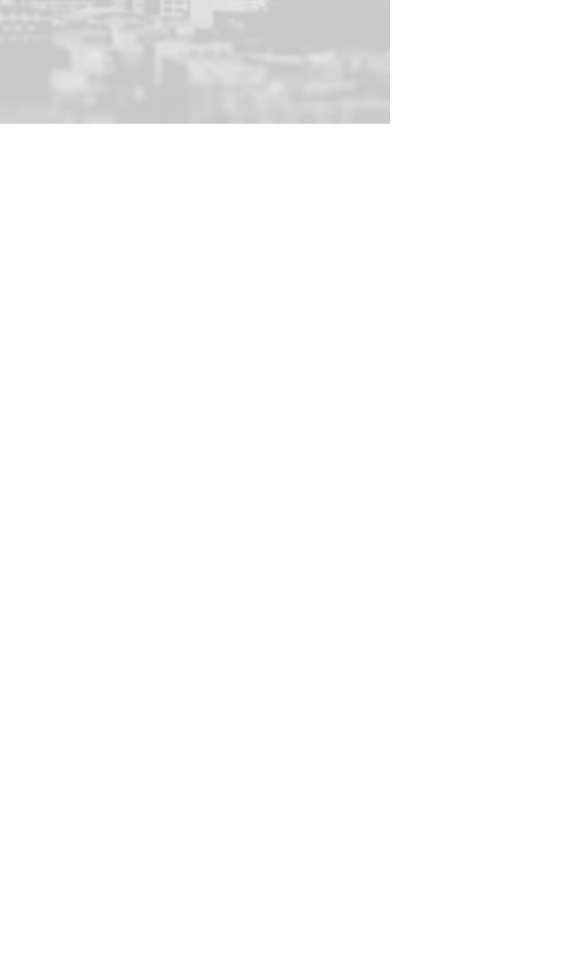
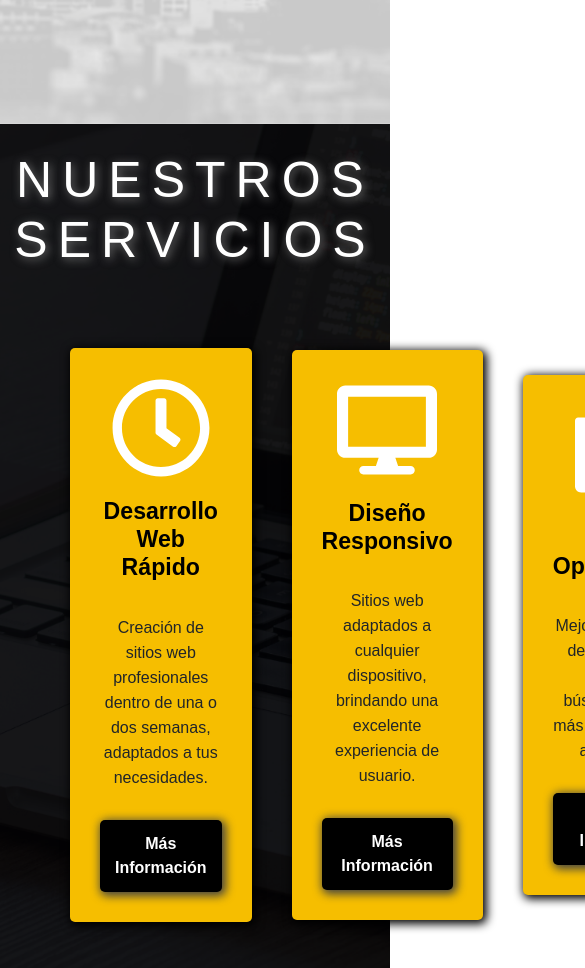
Before and after one commit to jonathanpoblet/virtual-designs, a React (Vite) app: page / in a window 390 px wide. Shown: the part 720-1688 px from the top of the page, 585 px wide, since content can reach past the window. Before the commit the page ends 844 px from the top, so only its background shows below. Built offline with nearby package versions, Linux system fonts and the light colour scheme; a web font is replaced by a local one.

Commit message:
Services Initialized

```diff
--- /dev/null
+++ b/src/Components/Banner/Banner.jsx
@@ -0,0 +1,14 @@
+import "./banner.css";
+
+export default function Banner() {
+  return (
+    <section className='banner'>
+      <h1>
+        <span>V</span>IRTUAL <br></br> DESIGNS
+      </h1>
+      <a href='https://api.whatsapp.com/send?phone=541130565913&text=Hola,%20quiero%20consultar%20por%20un%20sitio%20web!' target='_blank'>
+        CONTÁCTANOS
+      </a>
+    </section>
+  );
+}
--- /dev/null
+++ b/src/Components/Banner/banner.css
@@ -0,0 +1,58 @@
+.banner {
+  display: flex;
+  flex-direction: column;
+  justify-content: center;
+  align-items: center;
+  background-image: url("../../../public/banner.png");
+  background-size: cover;
+  background-position: center;
+  background-repeat: no-repeat;
+  text-align: center;
+  padding: 50px;
+  width: 100%;
+  height: 100vh;
+  background-color: #000;
+}
+
+.banner h1 {
+  font-size: 100px;
+  color: #000;
+  text-shadow: 2px 2px 10px #747474;
+  letter-spacing: 10px;
+}
+
+.banner h1 span {
+  color: #f6be00;
+}
+
+.banner a {
+  background-color: #f6be00;
+  color: #000;
+  box-shadow: 2px 2px 10px 2px #3d3d3d;
+  padding: 8px 15px;
+  text-decoration: none;
+  border-radius: 5px;
+  letter-spacing: 2px;
+  transition: 0.5s;
+}
+
+.banner a:hover {
+  background-color: #000000;
+  color: #f6be00;
+}
+
+@media screen and (max-width: 1100px) {
+  .banner h1 {
+    font-size: 75px;
+  }
+
+  .banner h2 {
+    font-size: 16px;
+  }
+}
+
+@media screen and (max-width: 600px) {
+  .banner h1 {
+    font-size: 60px;
+  }
+}
--- a/src/Components/Main/Main.jsx
+++ b/src/Components/Main/Main.jsx
@@ -1,16 +1,12 @@
+import Banner from "../Banner/Banner";
+import Services from "../Services/Services";
 import "./main.css";
 
 export default function Main() {
   return (
     <main className='main fade-in'>
-      <section className='main-banner'>
-        <h1>
-          <span>V</span>IRTUAL <br></br> DESIGNS
-        </h1>
-        <a href='https://api.whatsapp.com/send?phone=541130565913&text=Hola,%20quiero%20consultar%20por%20un%20sitio%20web!' target='_blank'>
-          CONTÁCTANOS
-        </a>
-      </section>
+      <Banner />
+      <Services />
     </main>
   );
 }
--- a/src/Components/Main/main.css
+++ b/src/Components/Main/main.css
@@ -6,62 +6,3 @@
   width: 100%;
   max-width: 100vw;
 }
-
-.main-banner {
-  display: flex;
-  flex-direction: column;
-  justify-content: center;
-  align-items: center;
-  background-image: url("../../../public/banner.png");
-  background-size: cover;
-  background-position: center;
-  background-repeat: no-repeat;
-  text-align: center;
-  padding: 50px;
-  width: 100vw;
-  height: 100vh;
-  background-color: #000;
-}
-
-.main-banner h1 {
-  font-size: 100px;
-  color: #000;
-  text-shadow: 2px 2px 10px #747474;
-  letter-spacing: 10px;
-}
-
-.main-banner h1 span {
-  color: #f6be00;
-}
-
-.main-banner a {
-  background-color: #f6be00;
-  color: #000;
-  box-shadow: 2px 2px 10px 2px #3d3d3d;
-  padding: 8px 15px;
-  text-decoration: none;
-  border-radius: 5px;
-  letter-spacing: 2px;
-  transition: 0.5s;
-}
-
-.main-banner a:hover {
-  background-color: #000000;
-  color: #f6be00;
-}
-
-@media screen and (max-width: 1100px) {
-  .main-banner h1 {
-    font-size: 75px;
-  }
-
-  .main-banner h2 {
-    font-size: 16px;
-  }
-}
-
-@media screen and (max-width: 600px) {
-  .main-banner h1 {
-    font-size: 60px;
-  }
-}
--- /dev/null
+++ b/src/Components/Services/Services.jsx
@@ -0,0 +1,35 @@
+import { FaRegClock, FaDesktop, FaChartLine } from "react-icons/fa";
+
+import "./services.css";
+
+export default function Services() {
+  const handleClick = () => {
+    window.open("https://api.whatsapp.com/send?phone=541130565913&text=Hola,%20quiero%20consultar%20por%20un%20sitio%20web!", "_blank");
+  };
+
+  return (
+    <section className='services' id='servicios'>
+      <h2>NUESTROS SERVICIOS</h2>
+      <div className='services-container'>
+        <div className='services-container-card'>
+          <FaRegClock />
+          <h3>Desarrollo Web Rápido</h3>
+          <p>Creación de sitios web profesionales dentro de una o dos semanas, adaptados a tus necesidades.</p>
+          <button onClick={handleClick}>Más Información</button>
+        </div>
+        <div className='services-container-card'>
+          <FaDesktop />
+          <h3>Diseño Responsivo</h3>
+          <p>Sitios web adaptados a cualquier dispositivo, brindando una excelente experiencia de usuario.</p>
+          <button onClick={handleClick}>Más Información</button>
+        </div>
+        <div className='services-container-card'>
+          <FaChartLine />
+          <h3>SEO y Optimización</h3>
+          <p>Mejora la visibilidad de tu sitio en los motores de búsqueda y atrae más tráfico orgánico a tu negocio.</p>
+          <button onClick={handleClick}>Más Información</button>
+        </div>
+      </div>
+    </section>
+  );
+}
--- /dev/null
+++ b/src/Components/Services/services.css
@@ -0,0 +1,96 @@
+.services {
+  display: flex;
+  flex-direction: column;
+  justify-content: center;
+  align-items: center;
+  background-image: url("../../../public/services.png");
+  background-size: cover;
+  background-position: center;
+  background-repeat: no-repeat;
+  text-align: center;
+  padding: 50px;
+  width: 100%;
+  height: 100vh;
+  background-color: #000;
+}
+
+.services h2 {
+  font-size: 50px;
+  color: #fff;
+  text-shadow: 2px 2px 10px #747474;
+  letter-spacing: 10px;
+}
+
+.services-container {
+  display: flex;
+  flex-direction: row;
+  justify-content: space-evenly;
+  align-items: center;
+  width: 100%;
+}
+
+.services-container-card {
+  display: flex;
+  flex-direction: column;
+  justify-content: center;
+  align-items: center;
+  width: 300px;
+  background-color: #f6be00;
+  margin: 30px;
+  margin-top: 100px;
+  padding: 30px;
+  border-radius: 5px;
+  box-shadow: 2px 2px 10px 2px rgb(0, 0, 0);
+}
+
+.services-container-card svg {
+  font-size: 100px;
+  margin-bottom: 20px;
+  color: #fff;
+}
+
+.services-container-card h3 {
+  text-align: center;
+  margin-bottom: 30px;
+  padding-bottom: 3px;
+  font-weight: 700;
+  color: #000;
+}
+
+.services-container-card p {
+  text-align: center;
+  margin-bottom: 30px;
+  line-height: 25px;
+}
+
+.services-container-card button {
+  padding: 12px 15px;
+  background-color: #000000;
+  color: #fff;
+  font-weight: 700;
+  border: none;
+  border-radius: 5px;
+  transition: 0.5s;
+  cursor: pointer;
+  box-shadow: 2px 2px 10px 2px #424242;
+}
+
+.services-container-card button:hover {
+  opacity: 0.8;
+}
+
+@media screen and (max-width: 1024px) {
+  .services-container-card {
+    margin: 20px;
+    margin-top: 70px;
+    width: 260px;
+  }
+}
+
+@media screen and (max-width: 950px) {
+  .services-container-card {
+    margin: 20px;
+    margin-top: 70px;
+    width: 300px;
+  }
+}
```
Also changed, not shown: public/services.png (added).
